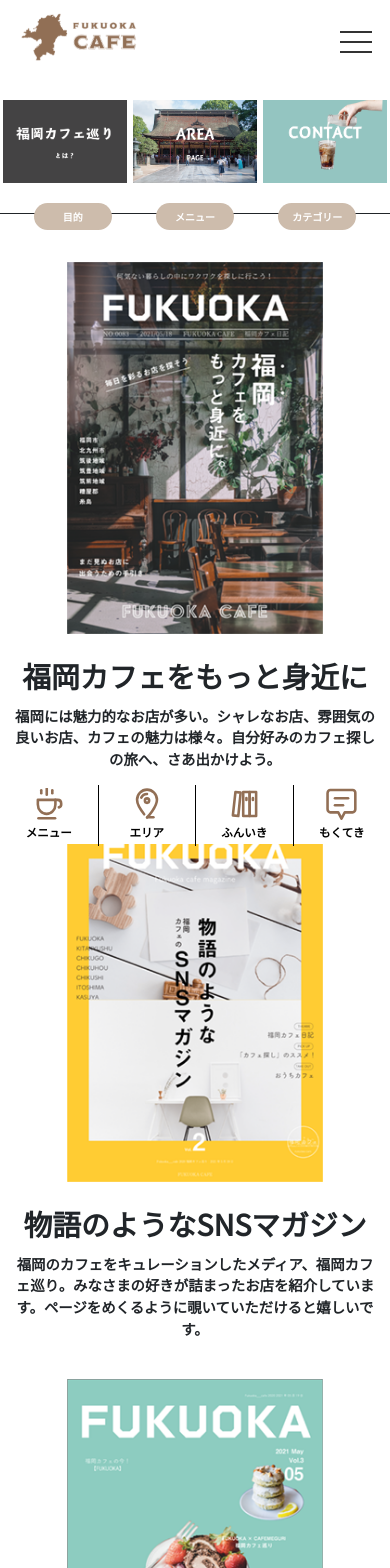
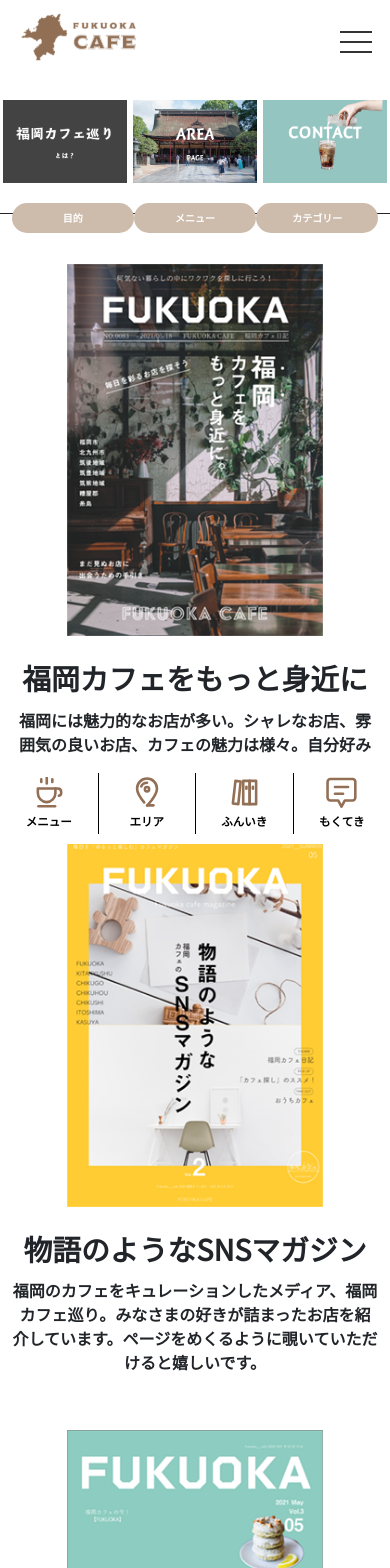
Before and after one commit to osho210/fukuokacafenikki, a Vue app: page /#/about in a window 390 px wide. Shown: the top 1568 px of the page. Built offline with nearby package versions, Linux system fonts and the light colour scheme.

Commit message:
[Add] aboutページレスポンシブ対応終了

```diff
--- a/src/assets/style/reset.css
+++ b/src/assets/style/reset.css
@@ -79,6 +79,7 @@
    margin-bottom: 0rem;
    font-family: 'Noto Sans JP', sans-serif;
    font-weight: 700;
+   font-size: 16px;
  }
 
  abbr[title],
--- a/src/components/Header.vue
+++ b/src/components/Header.vue
@@ -27,17 +27,18 @@ export default {
     return {
     isActive: true,
     listItems: [
+        {name: '福岡カフェ日記とは', url: 'about'},
         {name: '目的', url: 'purpose'},
         {name: 'メニュー', url: 'menu'},
         {name: 'エリア', url: 'area'},
-        {name: 'カテゴリー', url: 'cutegory'},
+        {name: 'カテゴリー', url: 'category'},
         {name: '連絡先', url: 'contact'}
     ]
     }
     },
     computed: {
         limitCount () {
-            return this.listItems.slice(0, 4)
+            return this.listItems.slice(0, 5)
         }
     },
     components: {
--- a/src/components/SliderContent.vue
+++ b/src/components/SliderContent.vue
@@ -68,16 +68,16 @@ export default {
     }
     .headerItemButtuns{
         display: flex;
-        justify-content: space-around;
+        justify-content: center;
         text-align: center;
     }
     .headerItemButtun{
         font-size: 10px;
-        width: 20vw;
-        height: 7vw;
+        width: 15em;
+        height: 3em;
         color: #fff;
         background: #cdbcac;
-        line-height: 7vw;
+        line-height: 3em;
         border-radius: 15px;
     }
 
--- a/src/components/footerNavigation.vue
+++ b/src/components/footerNavigation.vue
@@ -34,7 +34,7 @@ export default {
         bottom: 0;
         left: 0;
         background: #fff;
-        height: 75px;
+        height: 6em;
         z-index: 5;
         margin: 0px calc(50% - 50vw);
         width: 100vw;
--- a/src/pages/About.vue
+++ b/src/pages/About.vue
@@ -5,8 +5,10 @@
     <section class="aboutItems">
         <div v-for="aboutItem in aboutItems" :key="aboutItem.id" class="aboutItem">
             <img :src="aboutItem.path" alt="紹介画像">
+            <div>
                 <h2>{{aboutItem.title}}</h2>
                 <p>{{aboutItem.description}}</p>
+            </div>
         </div>
     </section>
     <FooterNavigation :class="{showPc:showPcActive}" />
@@ -57,11 +59,43 @@ export default {
 }
 .aboutItem{
     margin-bottom: 40px;
+    margin: 0 10% 10% 10%;
+    display: flex;
+}
+.aboutItem div{
+    margin: auto 0 auto 10%;
+    text-align: left;
+}
+.aboutItem:nth-child(2) {
+    flex-direction: row-reverse;
+}
+.aboutItem:nth-child(2) div {
+    margin: auto 10% auto 0;
+}
+
+.aboutItem img{
+    width: 30%;
+}
+.aboutItem h2{
+    margin-top: 20px;
+}
+
+@media screen and (max-width: 550px) {
+    .aboutItem{
+        display: block;
+        margin: 0;
+        margin-bottom: 15%;
     }
     .aboutItem img{
         width: 70%;
     }
-    .aboutItem h2{
-        margin-top: 20px;
+    .aboutItem div{
+        margin: 0;
+        text-align: center;
+        display: inline-block;
+    }
+    .aboutItem:nth-child(2) div{
+        margin: 0;
+    }
 }
 </style>
```
Lines whose indentation alone changed are shown as unchanged.
